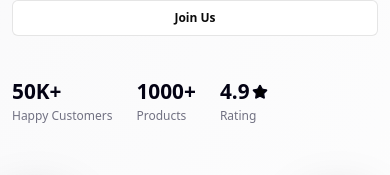
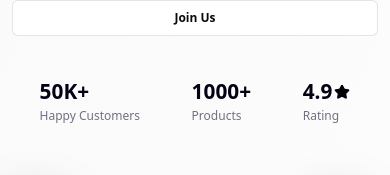
Before and after one commit to AmrNasem/cartly, a Next.js app: page / in a window 390 px wide. Shown: the part 343-518 px from the top of the page. Built offline with nearby package versions, Linux system fonts and the light colour scheme; no server answers; the database is empty.

Commit message:
Fix hero section stats layout in mobile view

```diff
--- a/components/homepage/hero.tsx
+++ b/components/homepage/hero.tsx
@@ -22,7 +22,7 @@ function Hero() {
               <span>Join Us</span>
             </button>
           </div>
-          <div className="flex items-center gap-6 my-10">
+          <div className="flex items-center justify-evenly sm:justify-start gap-6 my-10">
             <div>
               <h2 className="text-[1.3rem] text-primary font-bold">50K+</h2>
               <p className="text-[12px] text-muted-foreground">
```
